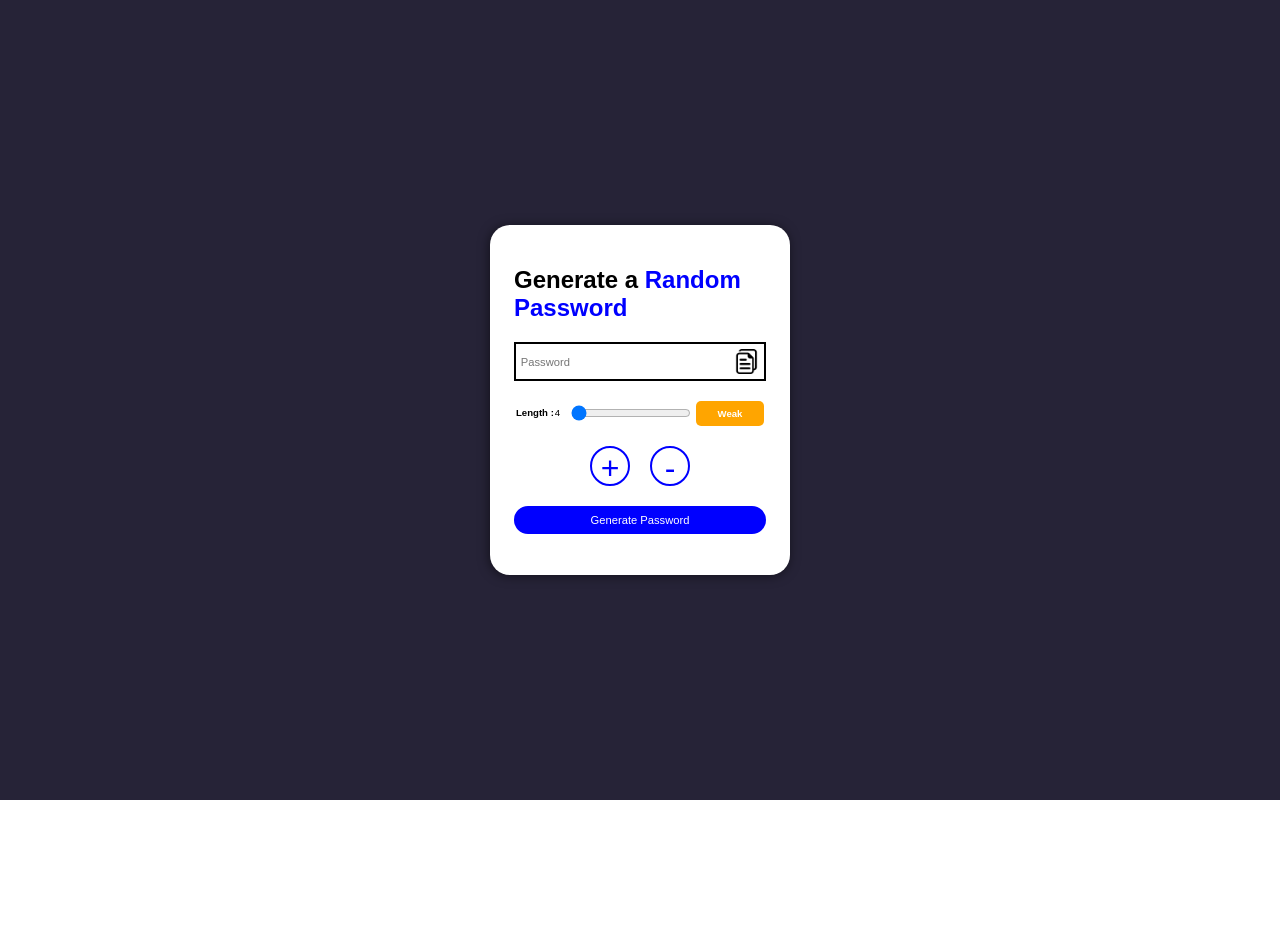
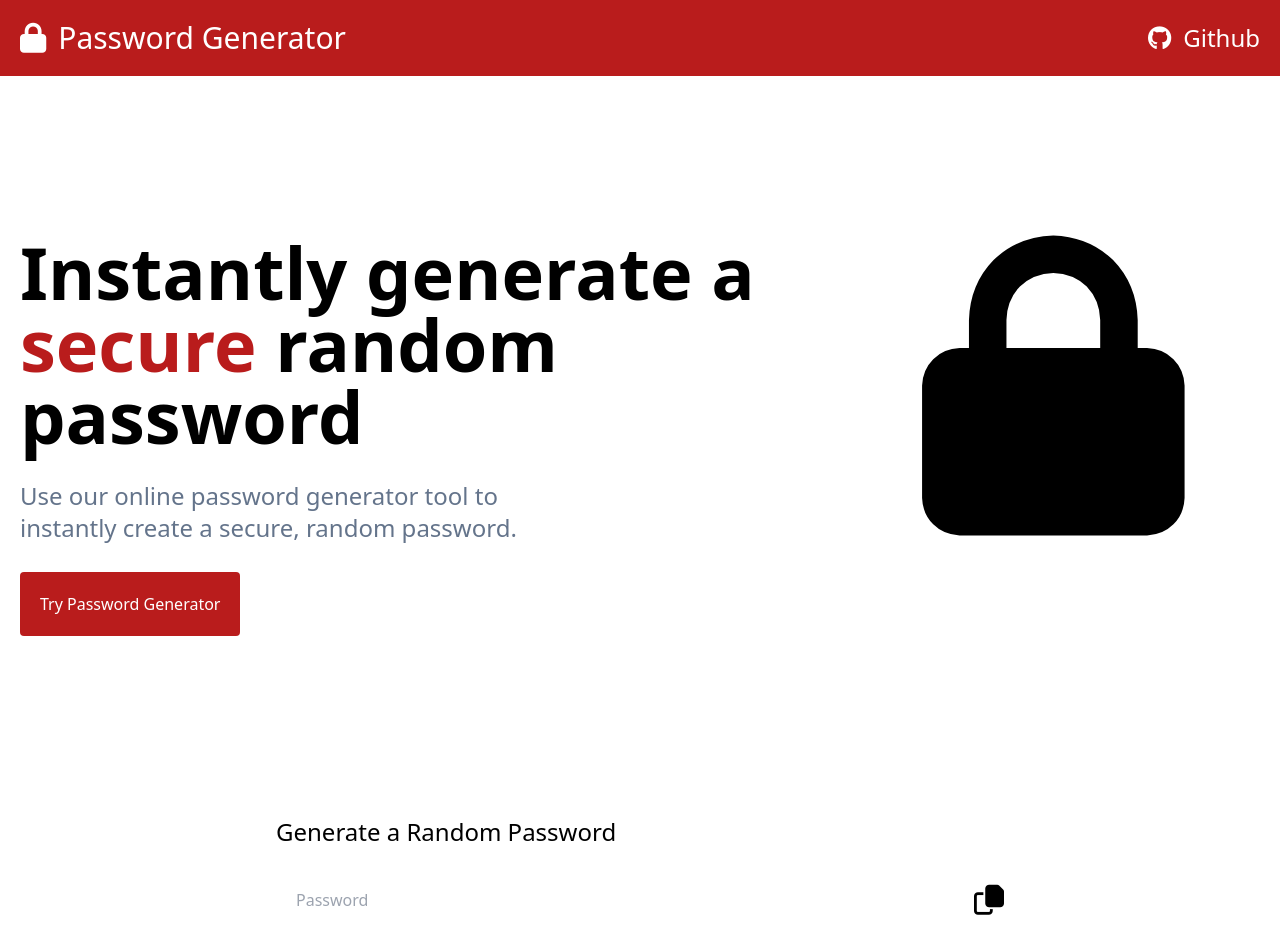
Before and after one commit to fjribptra/password-generator, a plain HTML site: page index.html in a window 1280 px wide. Shown: the top 935 px of the page. Before the commit the page ends 800 px from the top, so only its background shows below. Drawn offline with nearby package versions, Linux system fonts and the light colour scheme.

Commit message:
remake ui

```diff
--- a/index.html
+++ b/index.html
@@ -4,30 +4,55 @@
     <meta charset="UTF-8">
     <meta name="viewport" content="width=device-width, initial-scale=1.0">
     <link rel="stylesheet" href="style.css">
+    <link rel="stylesheet" href="https://cdnjs.cloudflare.com/ajax/libs/font-awesome/6.4.2/css/all.min.css" integrity="sha512-z3gLpd7yknf1YoNbCzqRKc4qyor8gaKU1qmn+CShxbuBusANI9QpRohGBreCFkKxLhei6S9CQXFEbbKuqLg0DA==" crossorigin="anonymous" referrerpolicy="no-referrer" />
+    <script src="https://cdn.tailwindcss.com"></script>
     <title>Password Generator | Fajrieee</title>
 </head>
 <body>
-    <div class="container">
-        <div class="box">
-            <h1>Generate a <span>Random Password</span></h1>
-            <div class="input-box">
-                <input type="text" placeholder="Password" id="inputBox">
-                <img src="Copylogo.png" alt="copy-button" id="copyButton">
+    <nav class="p-5 flex justify-between bg-red-700 text-white">
+        <div class="flex items-center gap-3">
+            <i class="text-xl md:text-3xl fa-solid fa-lock"></i>
+            <h1 class="text-xl md:text-3xl">Password Generator</h1>
+        </div>
+        <a class="flex items-center gap-3" href="https://github.com/fjribptra/password-generator">
+            <i class="text-2xl fa-brands fa-github"></i>
+            <p class="hidden md:block text-2xl">Github</p>
+        </a>
+    </nav>
+    <section class="container mx-auto py-40 flex justify-between p-5">
+        <div class="w-full flex flex-col gap-7">
+            <h1 class="text-5xl md:text-7xl font-bold">Instantly generate a <span class="text-red-700">secure</span> random password</h1>
+            <p class="w-[70%] text-lg md:text-2xl text-slate-500">Use our online password generator tool to instantly create a secure, random password.</p>
+            <a href="#password-generator" class="text-white bg-red-700 rounded p-5 w-fit">Try Password Generator</a>
+        </div>
+        <div class="hidden md:block w-1/2 text-center">
+            <i class="text-[300px] fa-solid fa-lock"></i>
+        </div>
+    </section>
+    <div id="password-generator" class="max-w-3xl mx-auto p-5">
+        <div class="box mx-auto flex flex-col gap-5">
+            <h1 class="text-2xl">Generate a <span>Random Password</span></h1>
+            <div class="input-box flex items-center gap-5">
+                <input class="p-5 w-full" type="text" placeholder="Password" id="inputBox">
+                <i class="fa-regular fa-copy text-3xl cursor-pointer" title="Copy" id="copyButton"></i>
             </div>
-            <div class="password-range">
-                <p class="passlength-wrapper"><strong>Length : </strong><span id="passLength">4</span></p>
-                <input type="range" min="4" max="50" step="1" id="inputRange" value="4">
-                <div class="meter">
+            <div class="password-range flex justify-between items-center gap-5 w-full">
+                <p class="passlength-wrapper flex gap-3 w-1/4"><strong>Length : </strong><span id="passLength">4</span></p>
+                <input class="w-full" type="range" min="4" max="50" step="1" id="inputRange" value="4">
+                <div class="meter p-5 w-1/4">
                     <p id="meter">Weak</p>
                 </div>
             </div>
-            <div class="counter">
-                <button id="plus">+</button>
-                <button id="min">-</button>
+            <div class="counter flex justify-center gap-5">
+                <button class="p-5 font-bold text-3xl" id="plus">+</button>
+                <button class="p-5 font-bold text-3xl" id="min">-</button>
             </div>
-            <button id="generateButton">Generate Password</button>
+            <button class="p-5 text-center bg-red-700 text-white w-full" id="generateButton">Generate Password</button>
         </div>
     </div>
+    <footer class="p-10">
+        <p class="text-center text-slate-500">&copy; 2024 By <a class="text-blue-500" href="https://fjribptra.github.io">fjribptra</a></p>
+    </footer>
     <script src="script.js"></script>
 </body>
 </html>
--- a/style.css
+++ b/style.css
@@ -1,139 +1,7 @@
-*{
-    margin: 0;
-    padding: 0;
-    box-sizing: border-box;
+html {
+    scroll-behavior:smooth;
 }
-body{
-    font-family: Arial, Helvetica, sans-serif;
-}
-.container{
-    width: 100%;
-    height: 100vh;
-    background-color: rgb(38, 35, 55);
-    display: flex;
-}
-.box{
-    width: 300px;
-    height: 350px;
-    background-color: #fff;
-    margin: auto;
-    display: flex;
-    flex-direction: column;
-    justify-content: center;
-    align-items: center;
-    gap: 20px;
-    padding: 1.5em;
-    border-radius: 20px;
-    -webkit-border-radius: 20px;
-    -moz-border-radius: 20px;
-    -ms-border-radius: 20px;
-    -o-border-radius: 20px;
-    box-shadow: -1px 1px 11px 0px rgba(0,0,0,0.51);
--webkit-box-shadow: -1px 1px 11px 0px rgba(0,0,0,0.51);
--moz-box-shadow: -1px 1px 11px 0px rgba(0,0,0,0.51);
-}
-.box h1{
-    font-size: 1.5rem;
-}
-.box h1 span{
-    color: blue;
-}
-.input-box{
-    width: 100%;
-    display: flex;
-    padding: .3em;
-    border: 2px solid black;
-}
-.input-box input{
-    width: 100%;
-    font-size: .7rem;
-    outline: 0;
-    border: 0;
-}
-.input-box img{
-    width: 25px;
-    cursor: pointer;
-}
-.box .password-range{
-    display: flex;
-    gap: 5px;
-    justify-content: center;
-    align-items: center;
-}
-.box .password-range .passlength-wrapper{
-    font-size: .6rem;
-    width: 50px;
-    height: 20px;
-    display: flex;
-    gap: 1px;
-    line-height: 20px;
-}
-.box .password-range input{
-    width: 120px;
-}
-.box .password-range .meter{
+.meter{
     background-color: orange;
     color: white;
-    padding: .6em;
-    width: 68px;
-    height: 25px;
-    line-height: 13px;
-    text-align: center;
-    font-size: .6rem;
-    font-weight: bold;
-    border-radius: 5px;
-    -webkit-border-radius: 5px;
-    -moz-border-radius: 5px;
-    -ms-border-radius: 5px;
-    -o-border-radius: 5px;
 }
-.box .counter{
-    width: 100%;
-    display: flex;
-    /* background-color: salmon; */
-    gap: 20px;
-    display: flex;
-    justify-content: center;
-}
-.box .counter button{
-    width: 40px;
-    height: 40px;
-    line-height: 40px;
-    background-color: white;
-    border: 2px solid blue;
-    color: blue;
-    font-size: 2rem;
-    border-radius: 50%;
-    -webkit-border-radius: 50%;
-    -moz-border-radius: 50%;
-    -ms-border-radius: 50%;
-    -o-border-radius: 50%;
-    cursor: pointer;
-}
-.box #generateButton{
-    width: 100%;
-    padding: .7em .16em;
-    font-size: .7rem;
-    border: 0;
-    background-color: blue;
-    color: #fff;
-    cursor: pointer;
-    transition: .3s all;
-    border-radius: 20px;
-    -webkit-border-radius: 20px;
-    -moz-border-radius: 20px;
-    -ms-border-radius: 20px;
-    -o-border-radius: 20px;
-    -webkit-transition: .3s all;
-    -moz-transition: .3s all;
-    -ms-transition: .3s all;
-    -o-transition: .3s all;
-}
-
-.box #generateButton:hover{
-    transform: scale(105%);
-    -webkit-transform: scale(105%);
-    -moz-transform: scale(105%);
-    -ms-transform: scale(105%);
-    -o-transform: scale(105%);
-}
```
